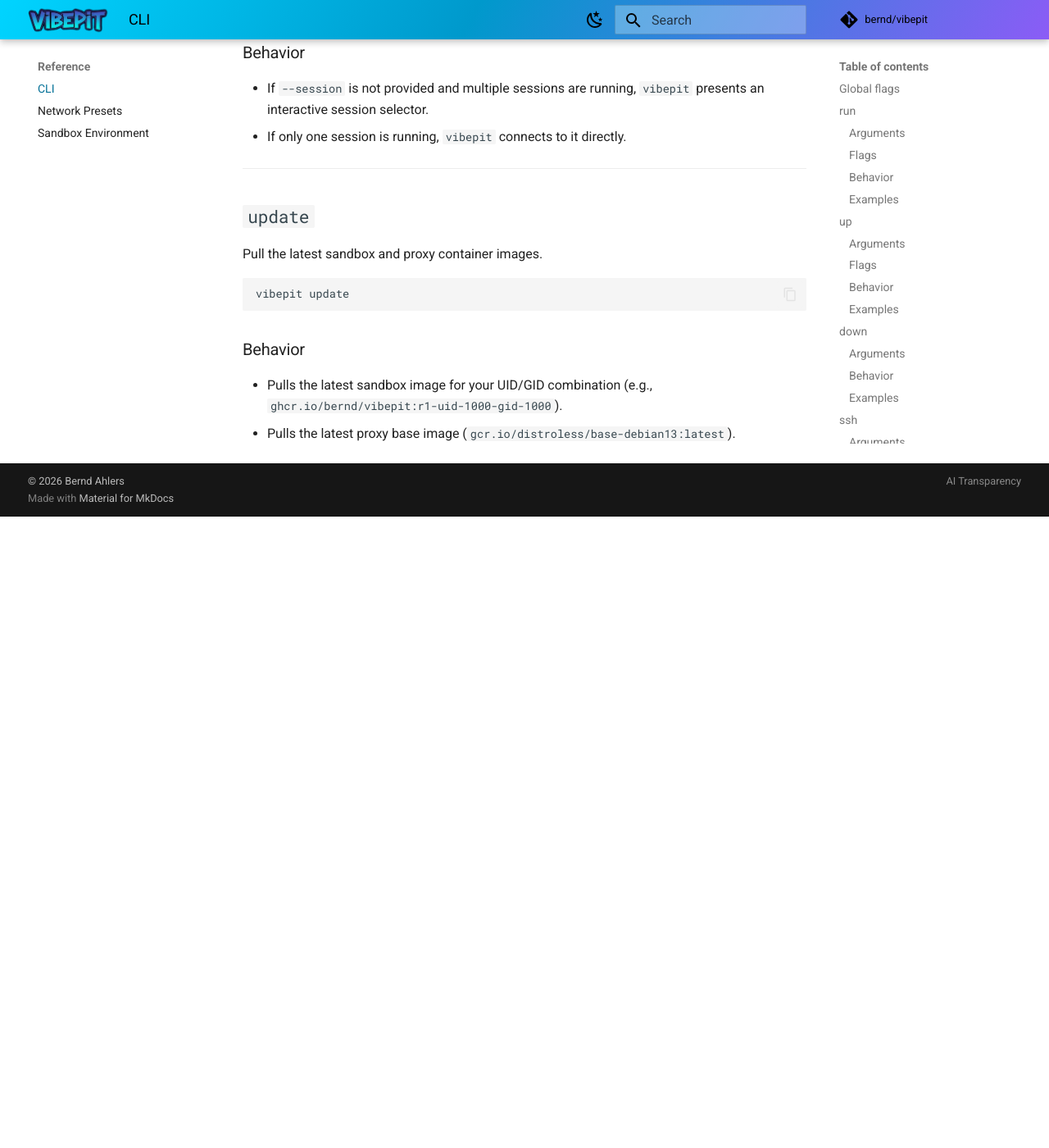
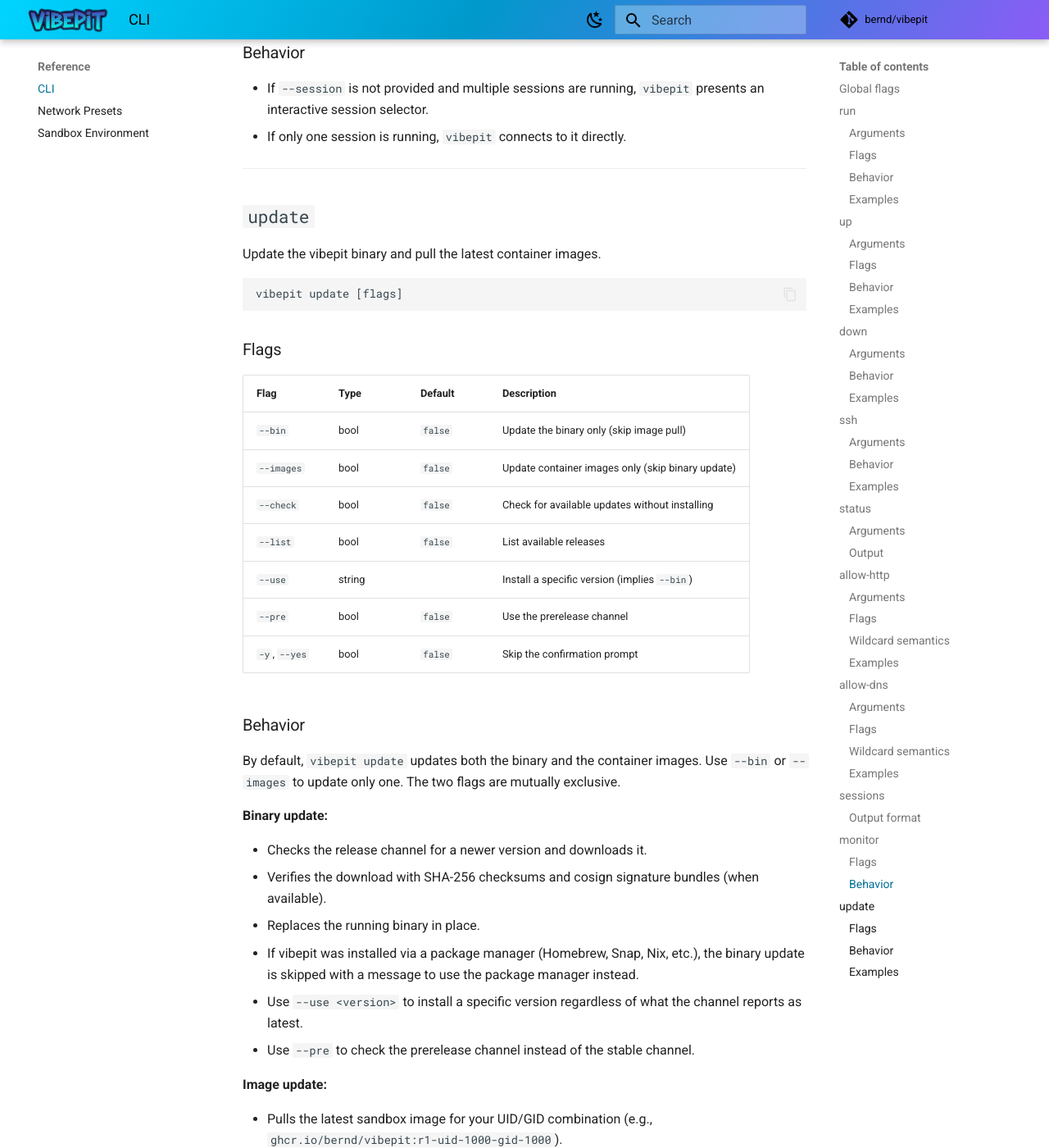
Before and after one commit to bernd/vibepit, an MkDocs documentation site: the page built from docs/content/reference/cli.md, in a window 1280 px wide and 1400 px high, scrolled down 9947 px. Shown: the whole window at 82% size. Built offline with MkDocs 1.6.1 and Material for MkDocs 9.7.7, drawn with Linux system fonts in a browser that asks for light colours; comment, search, counter and statistics services are not loaded; before the commit the page ends 10577 px from its top, so only the background shows below that; some of the changed text lies outside the part shown.

Commit message:
Add documentation for the update command's self-update capabilities
Co-Authored-By: Claude Opus 4.6 (1M context) <noreply@anthropic.com>

````diff
--- a/docs/content/reference/cli.md
+++ b/docs/content/reference/cli.md
@@ -1,5 +1,5 @@
 ---
-description: Complete reference for vibepit commands, flags, and arguments including run, up, down, ssh, status, allow-http, allow-dns, sessions, monitor, and update.
+description: Complete reference for vibepit commands, flags, and arguments including run, up, down, ssh, status, allow-http, allow-dns, sessions, monitor, update, and self-update.
 ---
 
 # CLI Reference
@@ -410,13 +410,69 @@ vibepit monitor [flags]
 
 ## `update`
 
-Pull the latest sandbox and proxy container images.
+Update the vibepit binary and pull the latest container images.
 
 ```
-vibepit update
+vibepit update [flags]
 ```
+
+### Flags
+
+| Flag | Type | Default | Description |
+|------|------|---------|-------------|
+| `--bin` | bool | `false` | Update the binary only (skip image pull) |
+| `--images` | bool | `false` | Update container images only (skip binary update) |
+| `--check` | bool | `false` | Check for available updates without installing |
+| `--list` | bool | `false` | List available releases |
+| `--use` | string | | Install a specific version (implies `--bin`) |
+| `--pre` | bool | `false` | Use the prerelease channel |
+| `-y`, `--yes` | bool | `false` | Skip the confirmation prompt |
 
 ### Behavior
 
-- Pulls the latest sandbox image for your UID/GID combination (e.g., `ghcr.io/bernd/vibepit:r1-uid-1000-gid-1000`).
-- Pulls the latest proxy base image (`gcr.io/distroless/base-debian13:latest`).
+By default, `vibepit update` updates both the binary and the container images.
+Use `--bin` or `--images` to update only one. The two flags are mutually
+exclusive.
+
+**Binary update:**
+
+- Checks the release channel for a newer version and downloads it.
+- Verifies the download with SHA-256 checksums and cosign signature bundles
+  (when available).
+- Replaces the running binary in place.
+- If vibepit was installed via a package manager (Homebrew, Snap, Nix, etc.),
+  the binary update is skipped with a message to use the package manager instead.
+- Use `--use <version>` to install a specific version regardless of what the
+  channel reports as latest.
+- Use `--pre` to check the prerelease channel instead of the stable channel.
+
+**Image update:**
+
+- Pulls the latest sandbox image for your UID/GID combination (e.g.,
+  `ghcr.io/bernd/vibepit:r1-uid-1000-gid-1000`).
+- Pulls the latest proxy base image.
+
+### Examples
+
+```bash
+# Update everything (binary + images)
+vibepit update
+
+# Check if an update is available
+vibepit update --check
+
+# List available releases
+vibepit update --list
+
+# Update binary only, skip confirmation
+vibepit update --bin -y
+
+# Update images only
+vibepit update --images
+
+# Install a specific version
+vibepit update --use 0.2.0
+
+# Check the prerelease channel
+vibepit update --check --pre
+```
````
Also changed, not shown: AGENTS.md (+1 -1 lines).
